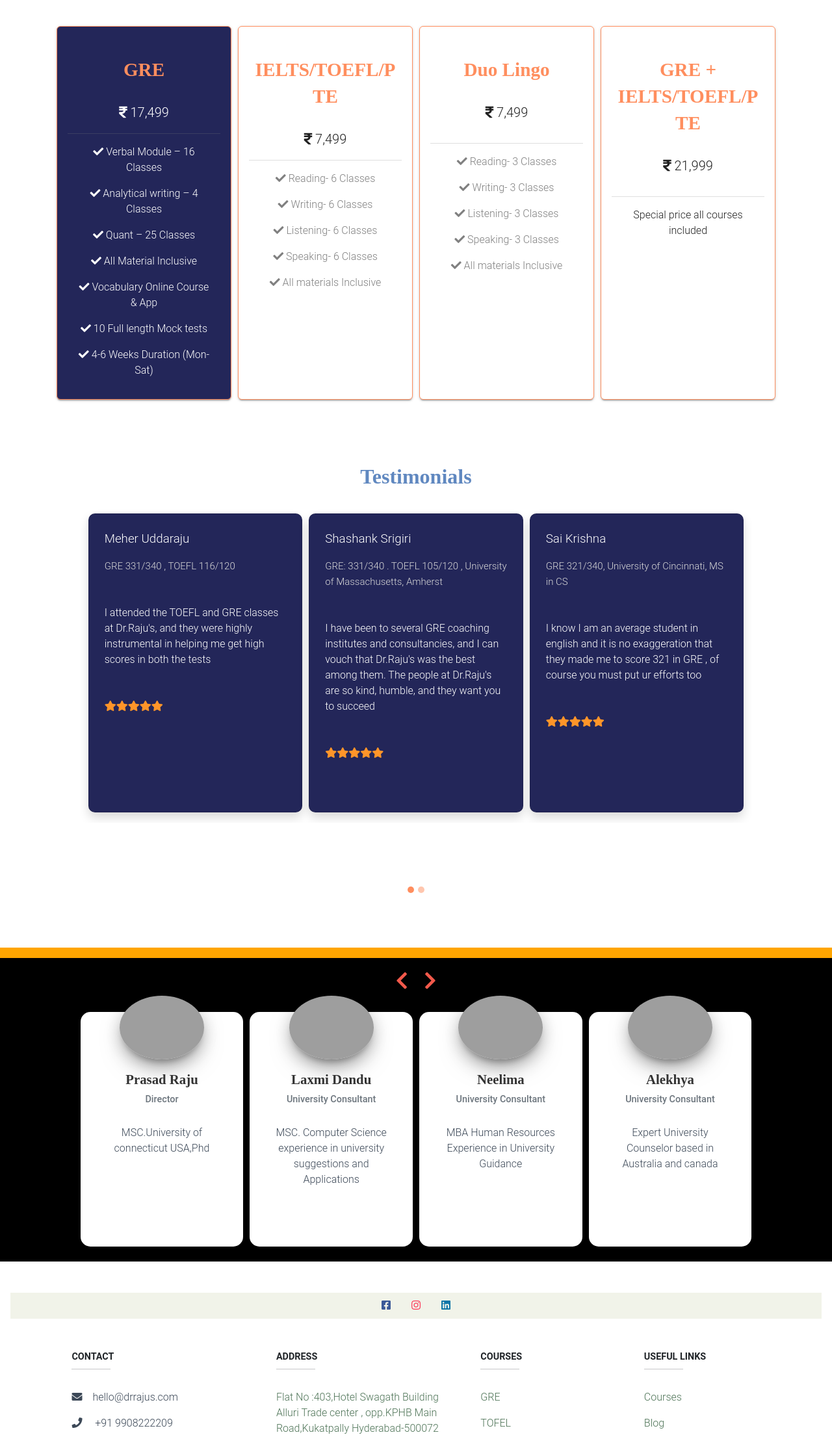
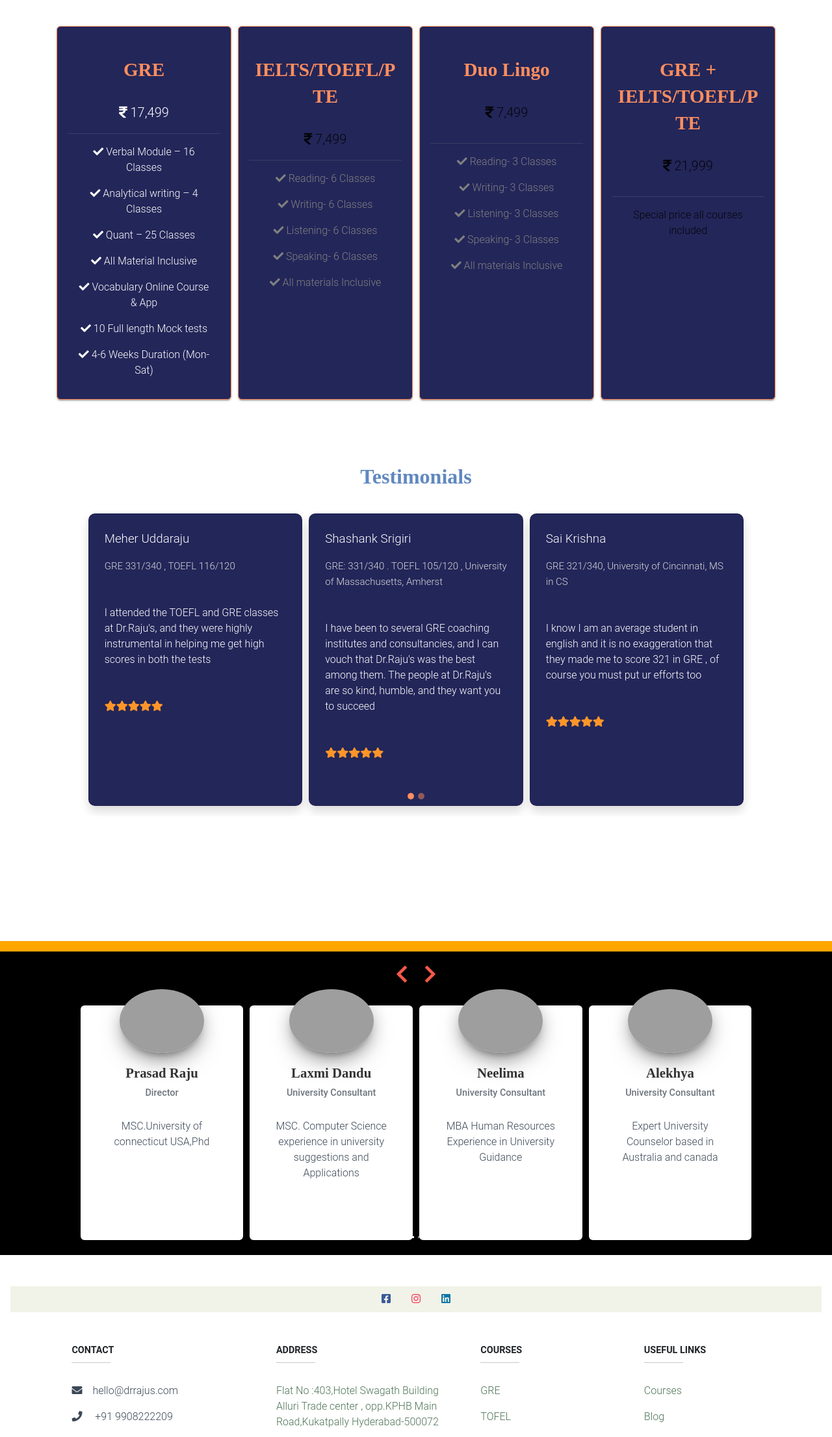
Before and after one commit to GA352491/drrajus, a Django app: page /courses/ in a window 1280 px wide. Shown: the part 77-2288 px from the top of the page at 65% size. Run offline with Django 3.2, Linux system fonts and the light colour scheme; data comes from the database, SQL or seed files in the repository; some libraries are stand-ins or nearby versions; grey boxes are pictures that could not be loaded.

Commit message:
Update courses.html

```diff
--- a/elearning/templates/courses/courses.html
+++ b/elearning/templates/courses/courses.html
@@ -31,26 +31,34 @@
 
         }
 
-        .testimonials {
-            min-height: 430px;
+        @media only screen and (min-width: 600px) {
+            .testimonials {
+                min-height: 420px;
 
+            }
+        }
+        @media only screen and (max-width: 600px) {
+            .testimonials {
+                min-height: 360px;
 
-        }
-
-         @media only screen and (min-width: 600px) {
-            .carousel-indicators {
-                bottom: -50px;
-                top: 480px;
             }
         }
 
-        .card-profile{
-            border-radius: 15px;
+        @media only screen and (min-width: 600px) {
+            {#.carousel-indicators {#}
+            {#    bottom: -50px;#}
+            {#    top: 480px;#}
+            {#}#}
+        }
+
+
+        .card-profile {
+
             border: 30px;
         }
 
     </style>
-    <div class="container  " style="margin-bottom: 40px;margin-top: 40px">
+    <div class="container " style="margin-bottom: 40px;margin-top: 40px">
         <div class="row g-2">
             <div class="col-lg-3 ">
                 <div class="card course mb-5  mb-lg-0" style="background: #232659;color: white">
@@ -97,7 +105,7 @@
                 </div>
             </div>
             <div class="col-lg-3">
-                <div class="card course mb-5 mb-lg-0">
+                <div class="card course mb-5 mb-lg-0" style="background: #232659">
                     <div class="card-content">
                         <div class="card-body d-flex flex-column">
                             <div class="justify-content-center" style="text-align: center">
@@ -135,7 +143,7 @@
                 </div>
             </div>
             <div class="col-lg-3">
-                <div class="card course mb-5 mb-lg-0">
+                <div class="card course mb-5 mb-lg-0" style="background: #232659">
                     <div class="card-content">
                         <div class="card-body d-flex flex-column">
                             <div class="justify-content-center" style="text-align: center ;">
@@ -174,7 +182,7 @@
                 </div>
             </div>
             <div class="col-lg-3">
-                <div class="card  course mb-5 mb-lg-0">
+                <div class="card  course mb-5 mb-lg-0" style="background: #232659">
                     <div class="card-content">
                         <div class="card-body d-flex flex-column">
                             <div class="justify-content-center" style="text-align: center ;">
@@ -592,7 +600,7 @@
     <div class="mt-5 pt-5">
     </div>
 
-    <div class="d-lg-block  d-none pt-5   mt-5 mb-5" >
+    <div class="d-lg-block  d-none pt-5   mt-5 mb-5">
         <div class="d-flex p-2" style="background: orange">
 
         </div>
```
